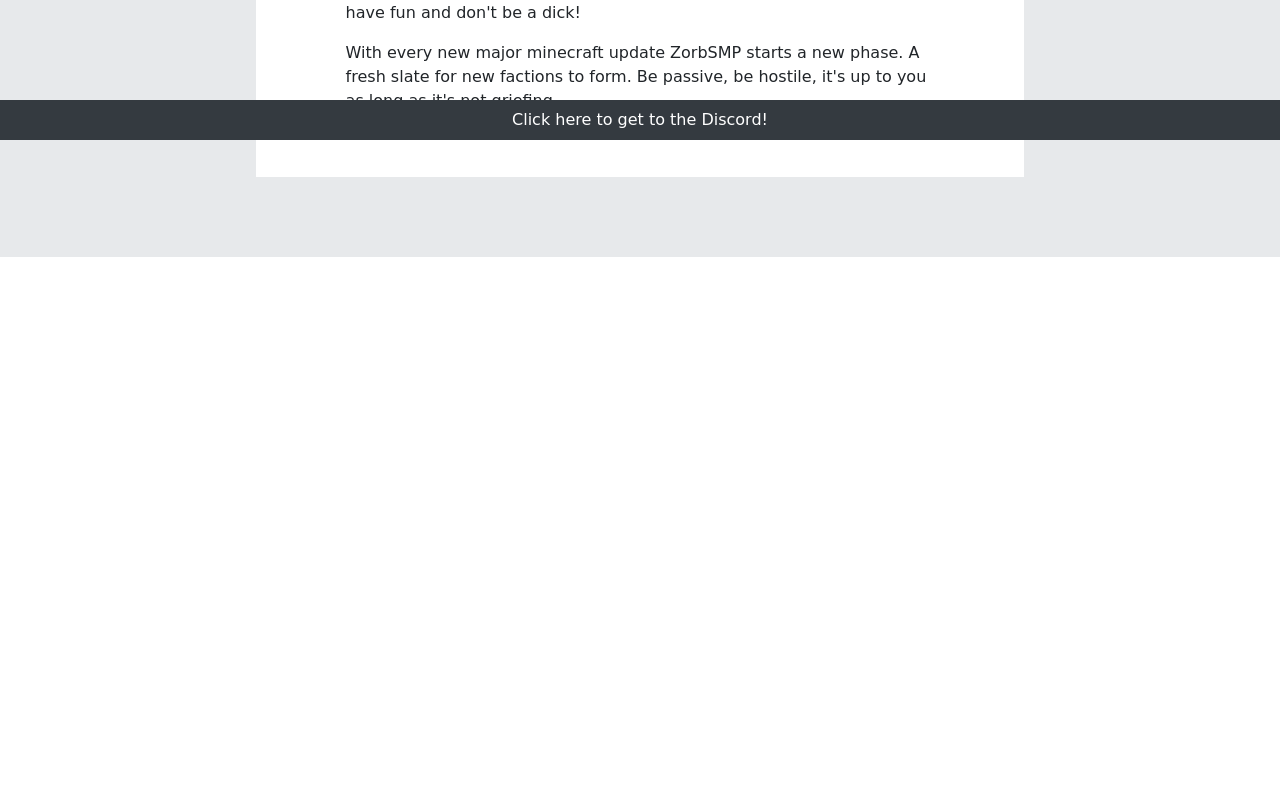
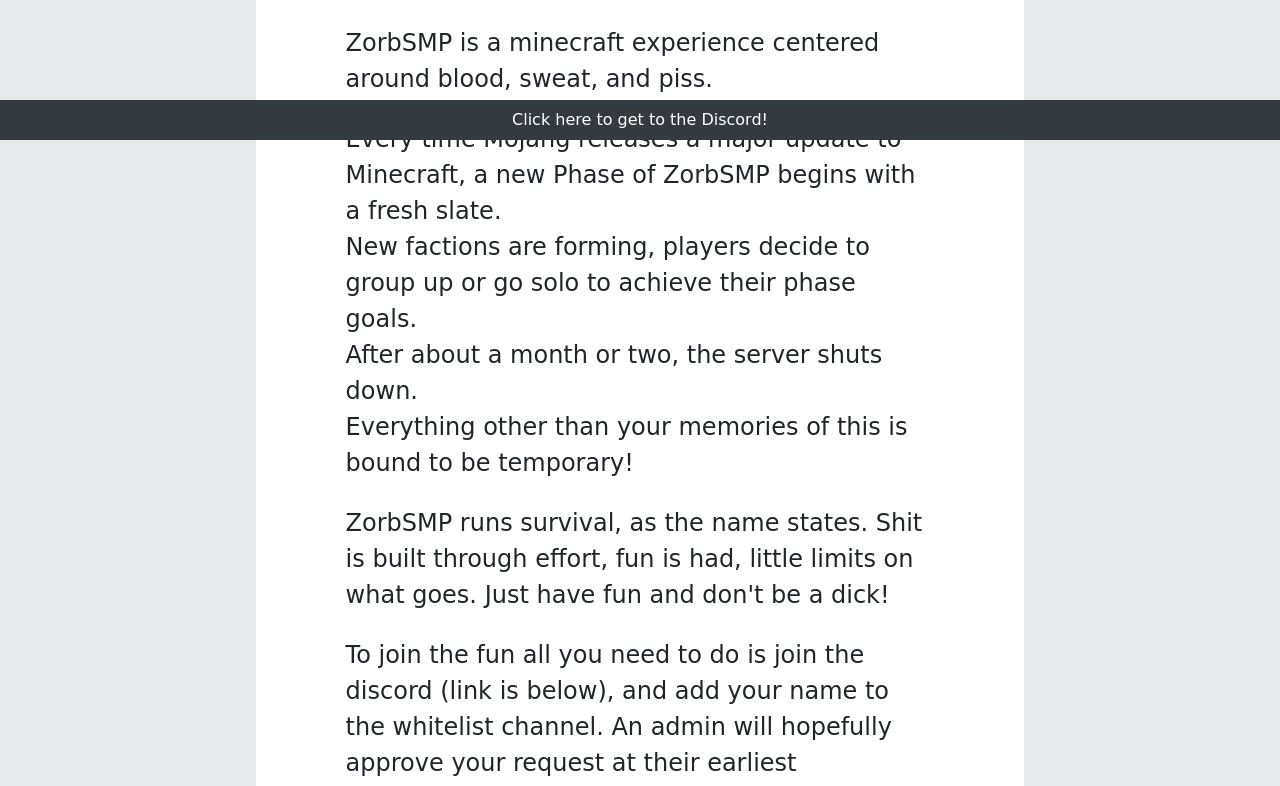
Before and after one commit to KeyboardKobold/zorbsmp, a Vue app: page / in a window 1280 px wide. Shown: the part 660-1446 px from the top of the page. Before the commit the page ends 917 px from the top, so only its background shows below. Built offline with nearby package versions, Linux system fonts and the light colour scheme.

Commit message:
text expanded

```diff
--- a/src/views/Home.vue
+++ b/src/views/Home.vue
@@ -2,10 +2,19 @@
     <div class="content">
         <h4 class="text_shadows">Launching Sunday, 12.06.2022, at 6 PM GMT</h4>
         <p>
-            ZorbSMP is a minecraft experience centered around blood, sweat, and piss. Shit is built through effort, fun is had, little limits on what goes. Just have fun and don't be a dick!
+            ZorbSMP is a minecraft experience centered around blood, sweat, and piss.
         </p>
         <p>
-            With every new major minecraft update ZorbSMP starts a new phase. A fresh slate for new factions to form. Be passive, be hostile, it's up to you as long as it's not griefing.
+            Every time Mojang releases a major update to Minecraft, a new Phase of ZorbSMP begins with a fresh slate. <br/>
+            New factions are forming, players decide to group up or go solo to achieve their phase goals. <br/>
+            After about a month or two, the server shuts down. <br/>
+            Everything other than your memories of this is bound to be temporary! <br/>
+        </p>
+        <p>
+            ZorbSMP runs survival, as the name states. Shit is built through effort, fun is had, little limits on what goes. Just have fun and don't be a dick!
+        </p>
+        <p>
+            To join the fun all you need to do is join the discord (link is below), and add your name to the whitelist channel. An admin will hopefully approve your request at their earliest convenience. After that you can join the minecraft server at the address mc.zorb.gay.
         </p>
     </div>
 </template>
@@ -19,7 +28,8 @@
 <style scoped>
 
 p {
-    margin: 1em 0 0 0;
+  font-size: 1.5em;
+  margin: 1em 0 0 0;
 }
 
 *,
@@ -51,7 +61,7 @@
   text-transform: uppercase;
   font-size: 2rem;
   text-align: center;
-  margin: 0;
+  margin: 0 0 2em 0;
   color: #111111;
   animation: shadows 1.2s ease-in infinite, move 1.2s ease-in infinite;
   letter-spacing: 0.4rem;
```
